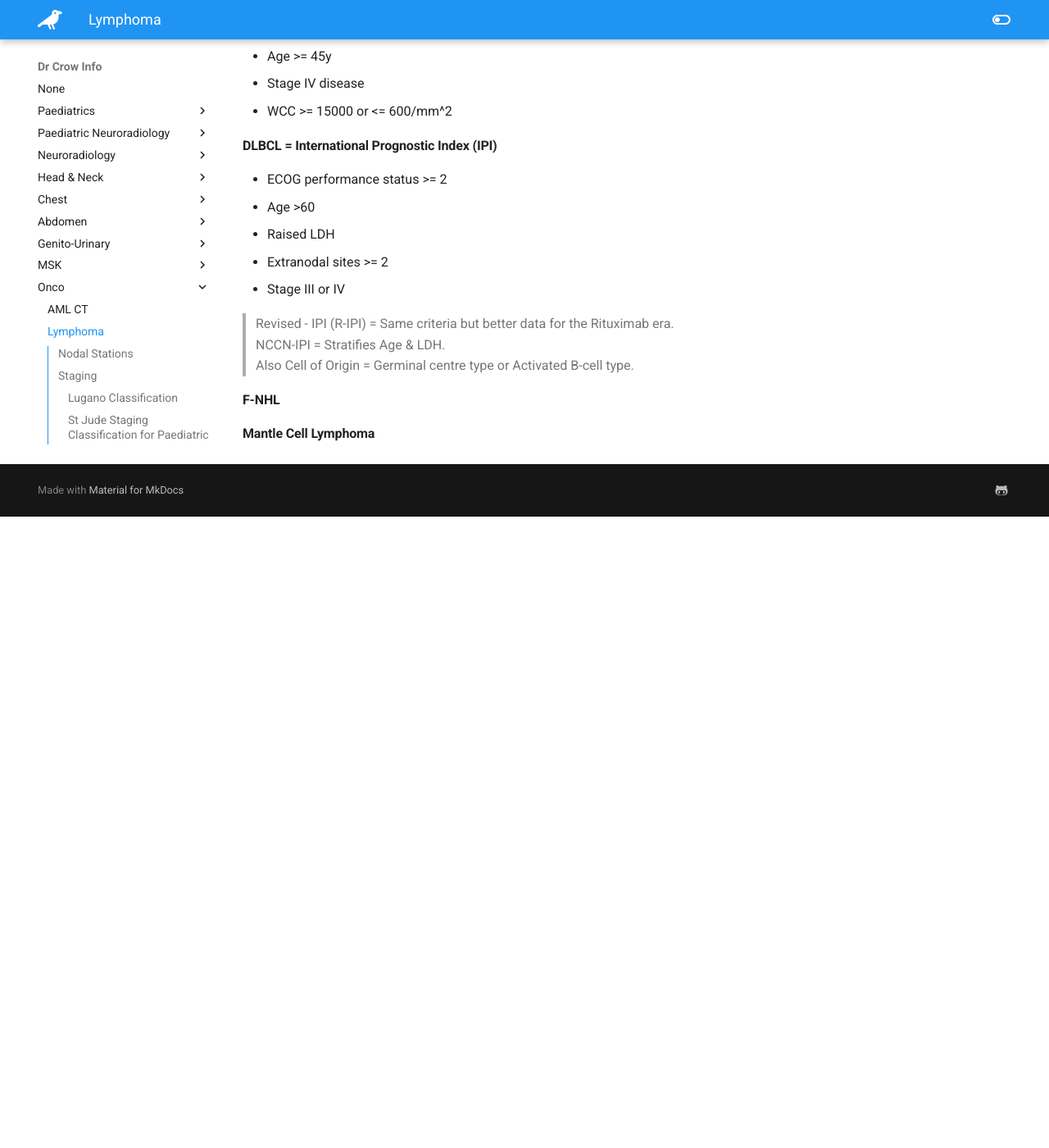
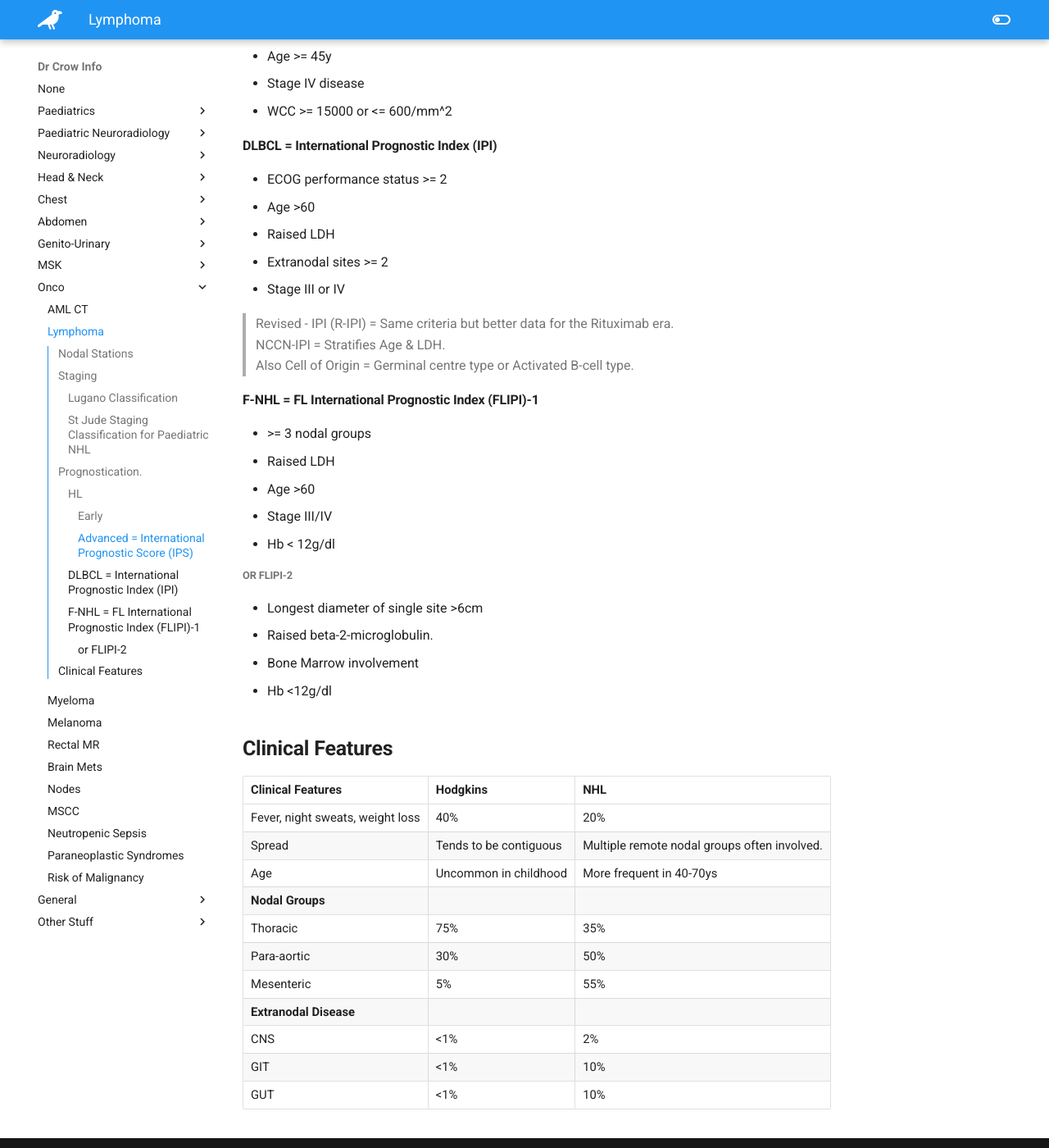
Before and after one commit to TheDrCrow/DrCrowInfo, an MkDocs documentation site: the page built from docs/onco/onco_lymphoma.md, in a window 1280 px wide and 1400 px high, scrolled down 2688 px. Shown: the whole window at 82% size. Built offline with MkDocs 1.6.1 and Material for MkDocs 9.7.7, drawn with Linux system fonts in a browser that asks for light colours; before the commit the page ends 3318 px from its top, so only the background shows below that.

Commit message:
is nearly over lymphoma

```diff
--- a/docs/onco/onco_lymphoma.md
+++ b/docs/onco/onco_lymphoma.md
@@ -67,6 +67,31 @@
 > NCCN-IPI = Stratifies Age & LDH.
 > Also Cell of Origin = Germinal centre type or Activated B-cell type.
 
-#### F-NHL
+#### F-NHL = FL International Prognostic Index (FLIPI)-1
+ - \>= 3 nodal groups
+ - Raised LDH
+ - Age >60
+ - Stage III/IV
+ - Hb < 12g/dl
 
-#### Mantle Cell Lymphoma
+##### or FLIPI-2
+ - Longest diameter of single site >6cm
+ - Raised beta-2-microglobulin.
+ - Bone Marrow involvement
+ - Hb <12g/dl
+
+## Clinical Features
+
+| Clinical Features    | Hodgkins    | NHL    |
+|---------------- | --------------- | --------------- |
+| Fever, night sweats, weight loss  | 40%    | 20%    |
+| Spread  | Tends to be contiguous    | Multiple remote nodal groups often involved.  |
+| Age  | Uncommon in childhood  | More frequent in 40-70ys    |
+| **Nodal Groups** |   |     |
+| Thoracic  | 75% | 35%  |
+| Para-aortic  | 30% | 50%  |
+| Mesenteric  | 5% | 55% |
+| **Extranodal Disease** |   |     |
+| CNS  | <1% | 2% |
+| GIT | <1% | 10% |
+| GUT | <1% | 10% |
```
